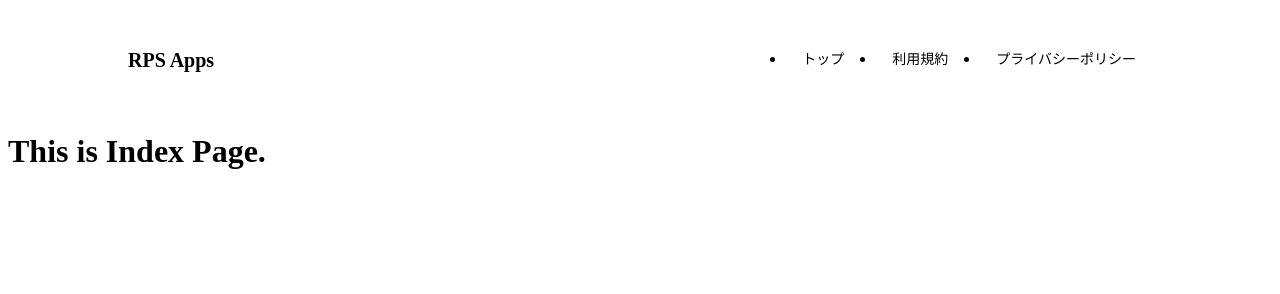
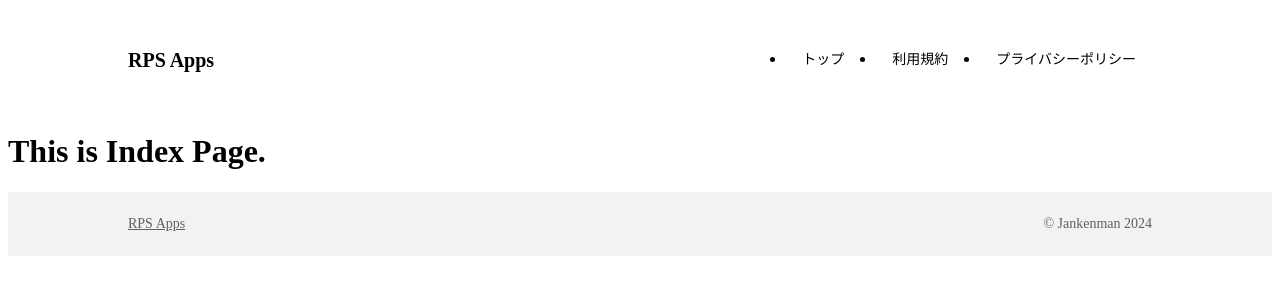
Before and after one commit to Jankenman/rps-v2, a Gatsby site: page / in a window 1280 px wide. Built offline with nearby package versions, Linux system fonts and the light colour scheme; Gatsby itself is replaced by a stand-in of ours.

Commit message:
フッターを追加

```diff
--- /dev/null
+++ b/src/components/Footer/Footer.module.css
@@ -0,0 +1,21 @@
+.footer {
+  background: #f2f2f2;
+  padding: 1rem 0;
+}
+
+.footerContainer {
+  align-items: center;
+  display: flex;
+  justify-content: space-between;
+  color: #616161;
+}
+
+.footerContainer a {
+  color: inherit;
+  font-size: 0.875rem;
+  padding: 0.5rem 0;
+}
+
+.footerContainer small {
+  font-size: 0.875rem;
+}
--- /dev/null
+++ b/src/components/Footer/index.jsx
@@ -0,0 +1,19 @@
+import React from "react";
+import { Link } from "gatsby";
+import * as styleUtils from "../util.module.css";
+import * as styles from "./Footer.module.css";
+
+const Footer = () => {
+  return (
+    <footer class={styles.footer}>
+      <div className={`${styleUtils.wrapper}`}>
+        <div className={styles.footerContainer}>
+          <Link to="/">RPS Apps</Link>
+          <small>© Jankenman 2024</small>
+        </div>
+      </div>
+    </footer>
+  );
+};
+
+export default Footer;
--- a/src/components/Layout.jsx
+++ b/src/components/Layout.jsx
@@ -1,11 +1,13 @@
 import React from "react";
 import Header from "./Header";
+import Footer from "./Footer";
 
 const Layout = (props) => {
   return (
     <div>
       <Header />
       {props.children}
+      <Footer />
     </div>
   );
 };
```
